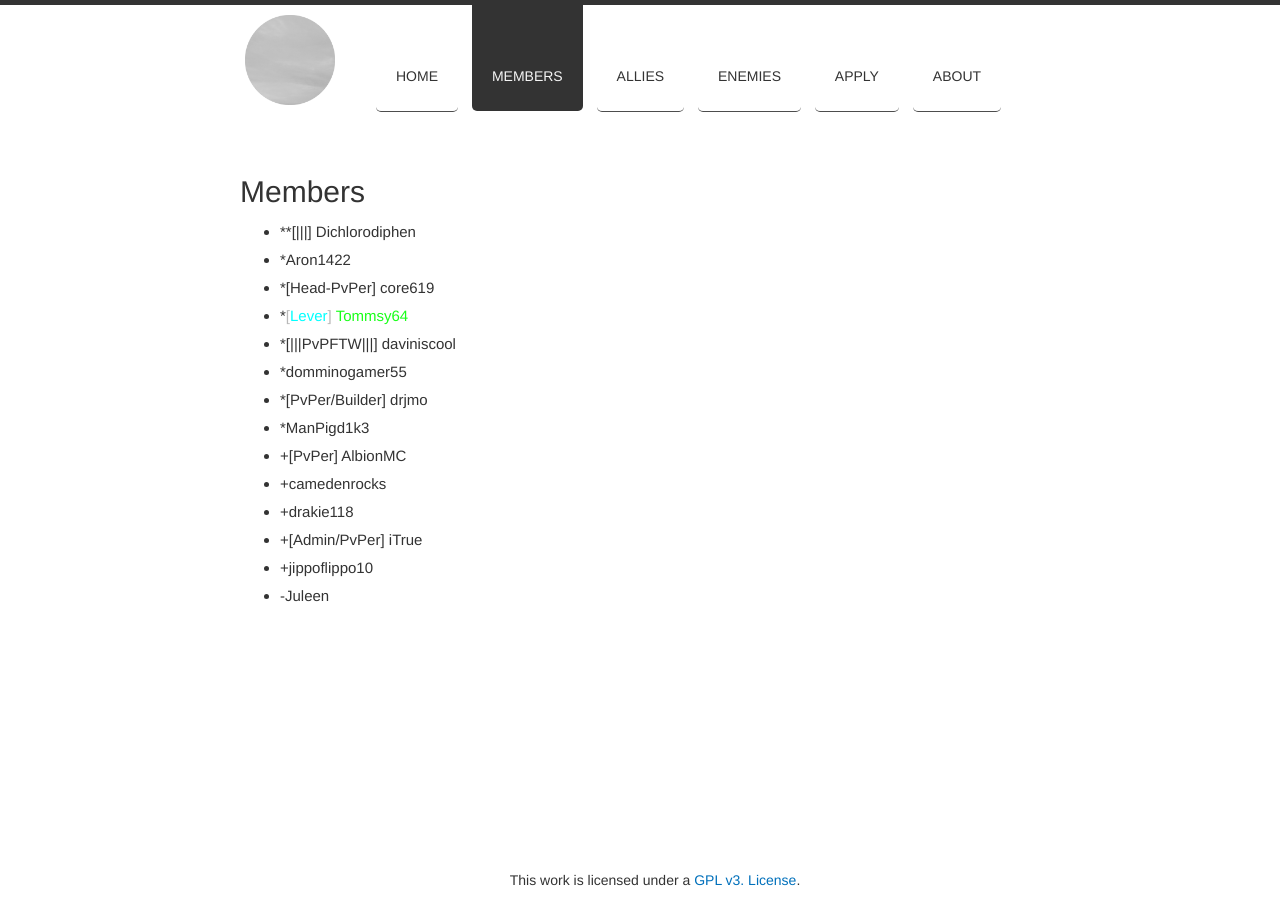
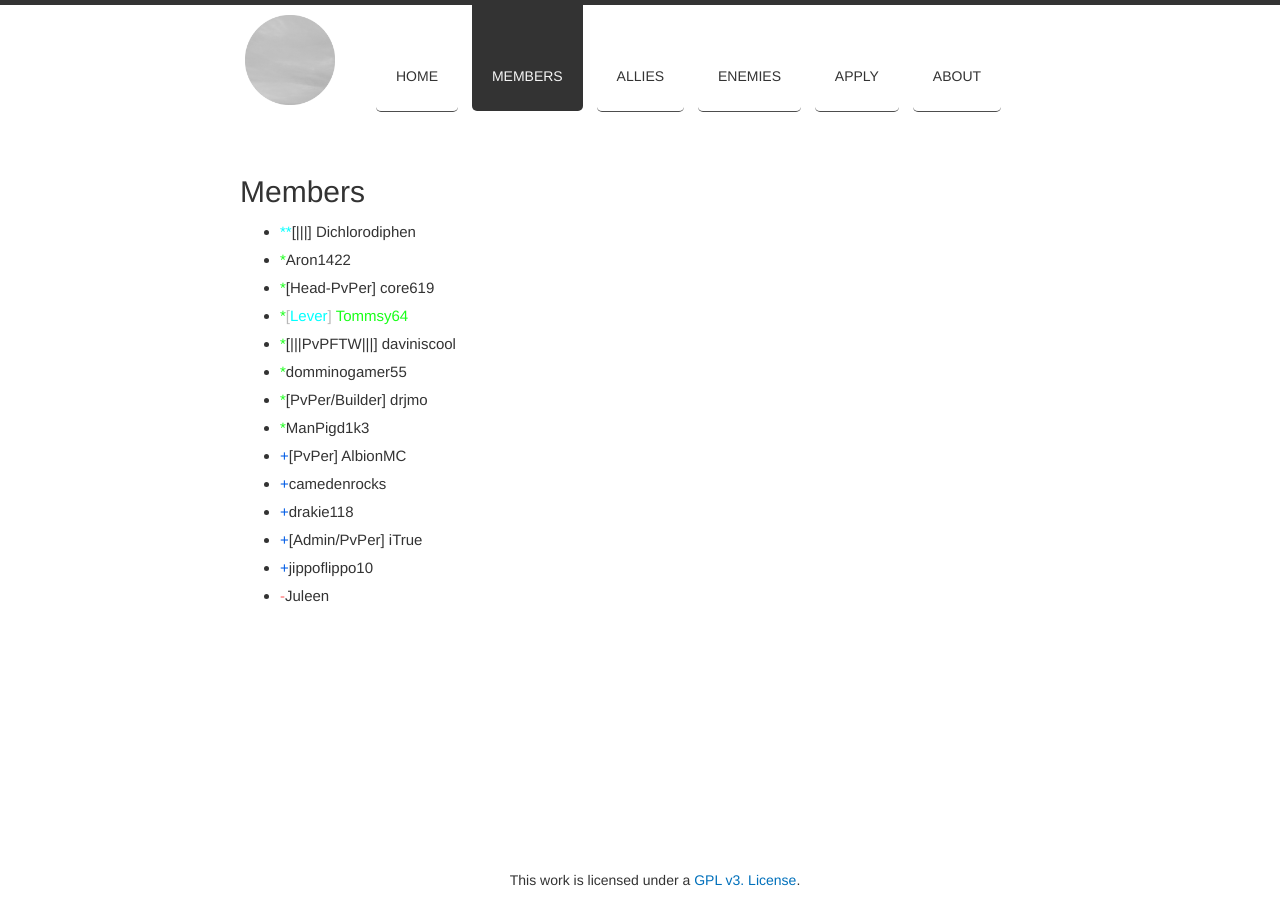
Before and after one commit to Tommsy64/invictus, a Jekyll site: the page built from faction/members/index.html, in a window 1280 px wide. Built offline with Jekyll 4.4.1, drawn with Linux system fonts in a browser that asks for light colours; nearby versions of some CDN libraries; Markdown is read by kramdown in place of the engine named in the settings; part of the change alters nothing that is shown.

```diff
--- a/faction/members/index.html
+++ b/faction/members/index.html
@@ -4,18 +4,18 @@ title: Members
 ---
 
 <ul>
-	<li>**[|||] Dichlorodiphen</li>
-	<li>*Aron1422</li>
-	<li>*[Head-PvPer] core619</li>
-	<li>*<a id="c7">[</a><a id="cb">Lever</a><a id="c7">]</a> <a id=ca>Tommsy64</a></li>
-	<li>*[|||PvPFTW|||] daviniscool</li>
-	<li>*domminogamer55</li>
-	<li>*[PvPer/Builder] drjmo</li>
-	<li>*ManPigd1k3</li>
-	<li>+[PvPer] AlbionMC</li>
-	<li>+camedenrocks</li>
-	<li>+drakie118</li>
-	<li>+[Admin/PvPer] iTrue</li>
-	<li>+jippoflippo10</li>
-	<li>-Juleen</li>
+	<li><a id="cb">**</a>[|||] Dichlorodiphen</li>
+	<li><a id="ca">*</a>Aron1422</li>
+	<li><a id="ca">*</a>[Head-PvPer] core619</li>
+	<li><a id="ca">*</a><a id="c7">[</a><a id="cb">Lever</a><a id="c7">]</a> <a id=ca>Tommsy64</a></li>
+	<li><a id="ca">*</a>[|||PvPFTW|||] daviniscool</li>
+	<li><a id="ca">*</a>domminogamer55</li>
+	<li><a id="ca">*</a>[PvPer/Builder] drjmo</li>
+	<li><a id="ca">*</a>ManPigd1k3</li>
+	<li><a id="c3">+</a>[PvPer] AlbionMC</li>
+	<li><a id="c3">+</a>camedenrocks</li>
+	<li><a id="c3">+</a>drakie118</li>
+	<li><a id="c3">+</a>[Admin/PvPer] iTrue</li>
+	<li><a id="c3">+</a>jippoflippo10</li>
+	<li><a id="cc">-</a>Juleen</li>
 </ul>
```
